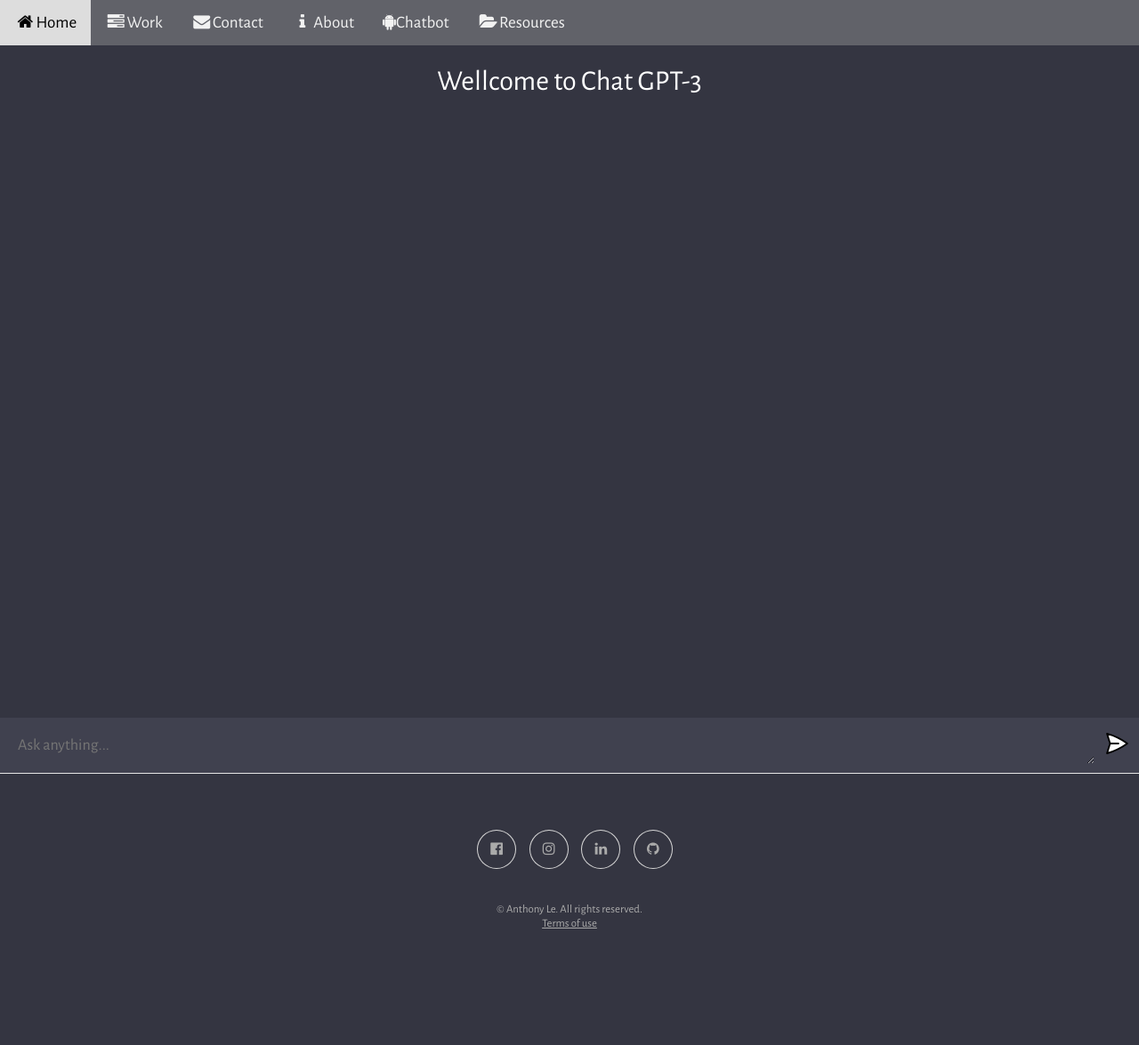
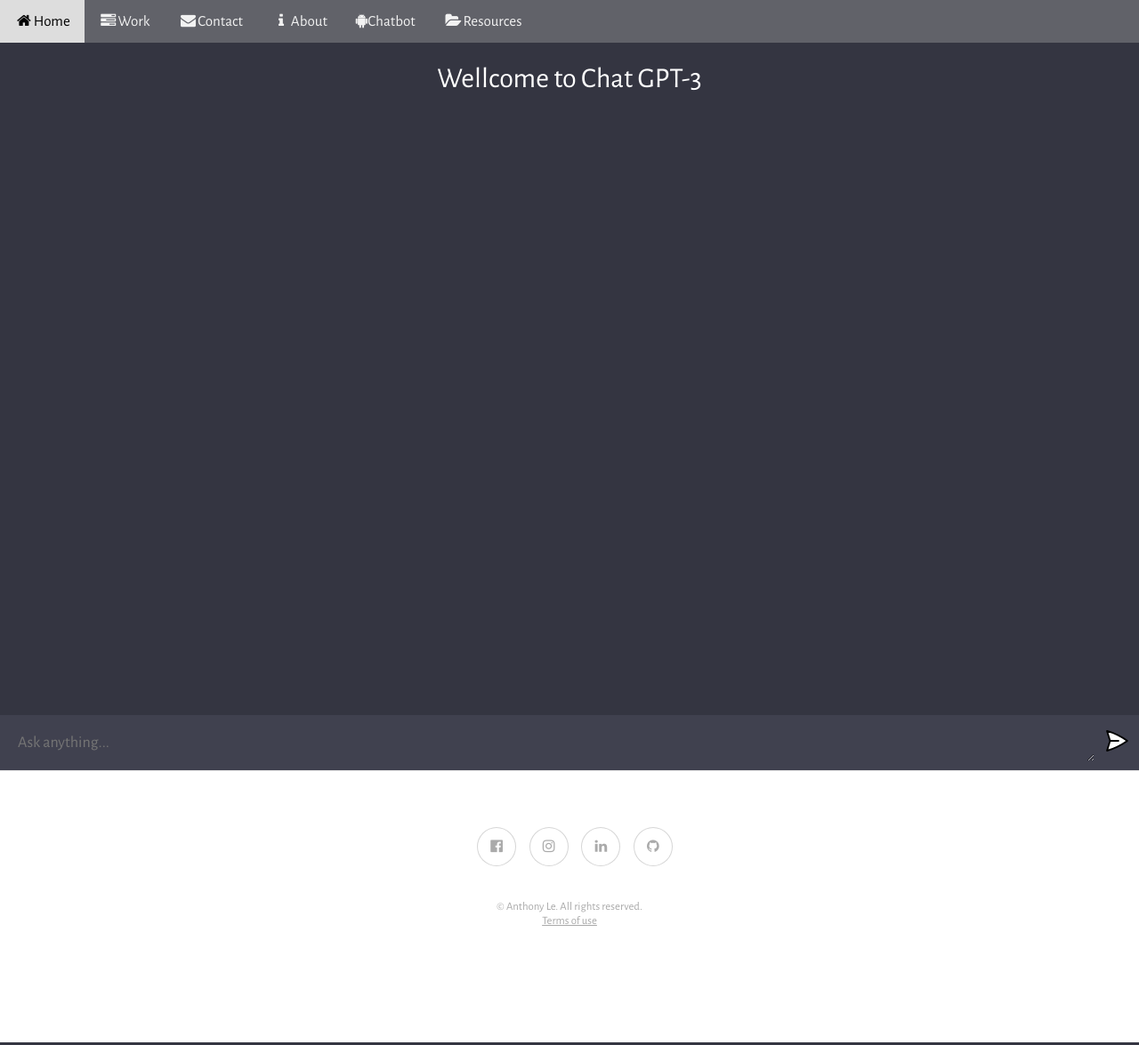
Before and after one commit to AnthonyLe93/chatgpt, a website built with Vite: page client/index.html in a window 1280 px wide. Shown: the whole page at 89% size. Built offline with nearby package versions, Linux system fonts and the light colour scheme.

Commit message:
changing footer background to white

```diff
--- a/client/style.css
+++ b/client/style.css
@@ -236,7 +236,7 @@
   text-align: center;
   padding: 14px 16px;
   text-decoration: none;
-  font-size: 19px;
+  font-size: 17px;
 }
 
 
@@ -341,6 +341,7 @@
 		text-align: center;
 		padding: 4em 0 8em 0;
 		box-shadow: inset 0 1px 0 0 #e6e6e6;
+		background: #fff;
 	}
 
 		#footer .copyright {
```
